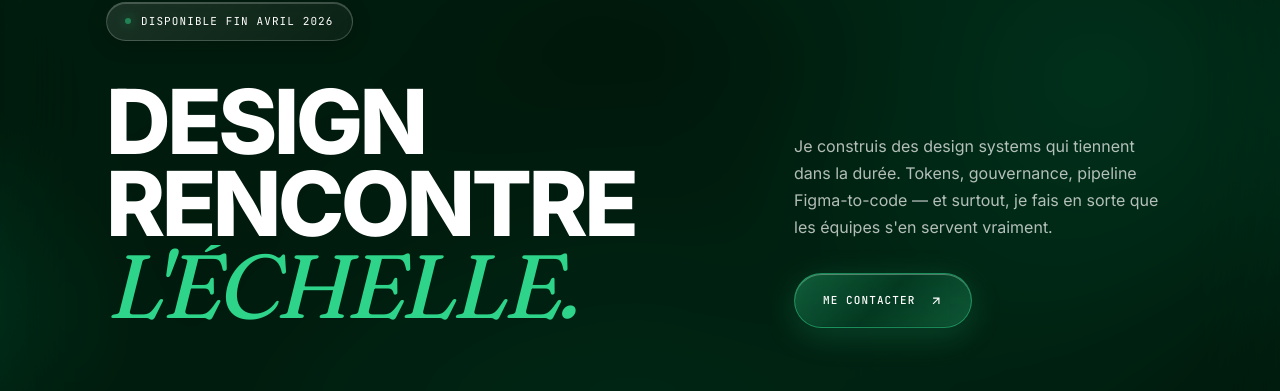
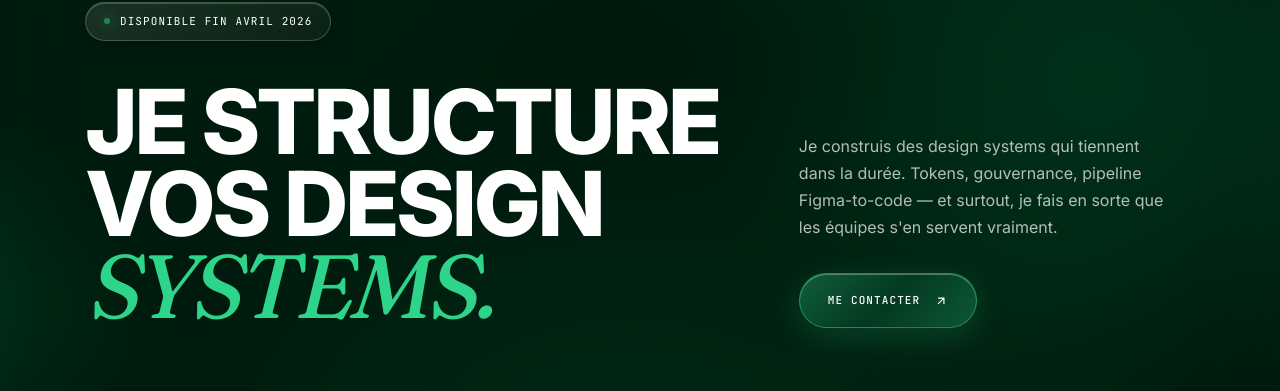
Before and after one commit to Levanikv/levani-portfolio, a React (Vite) app: page / in a window 1280 px wide. Shown: the part 337-728 px from the top of the page. Built offline with nearby package versions, Linux system fonts and the light colour scheme.

Commit message:
Hero titre — "JE STRUCTURE VOS DESIGN SYSTEMS."
Plus direct, le recruteur comprend immédiatement.

Co-Authored-By: Claude Opus 4.6 (1M context) <noreply@anthropic.com>

```diff
--- a/src/pages/HomePage.jsx
+++ b/src/pages/HomePage.jsx
@@ -136,9 +136,9 @@ export default function HomePage() {
                 Disponible fin avril 2026
               </div>
               <h1 className="hero-display">
-                <span className="line"><span className="word">DESIGN</span></span>
-                <span className="line"><span className="word">RENCONTRE</span></span>
-                <span className="line"><span className="word"><span className="accent">L'ÉCHELLE.</span></span></span>
+                <span className="line"><span className="word">JE STRUCTURE</span></span>
+                <span className="line"><span className="word">VOS DESIGN</span></span>
+                <span className="line"><span className="word"><span className="accent">SYSTEMS.</span></span></span>
               </h1>
             </div>
 
```
